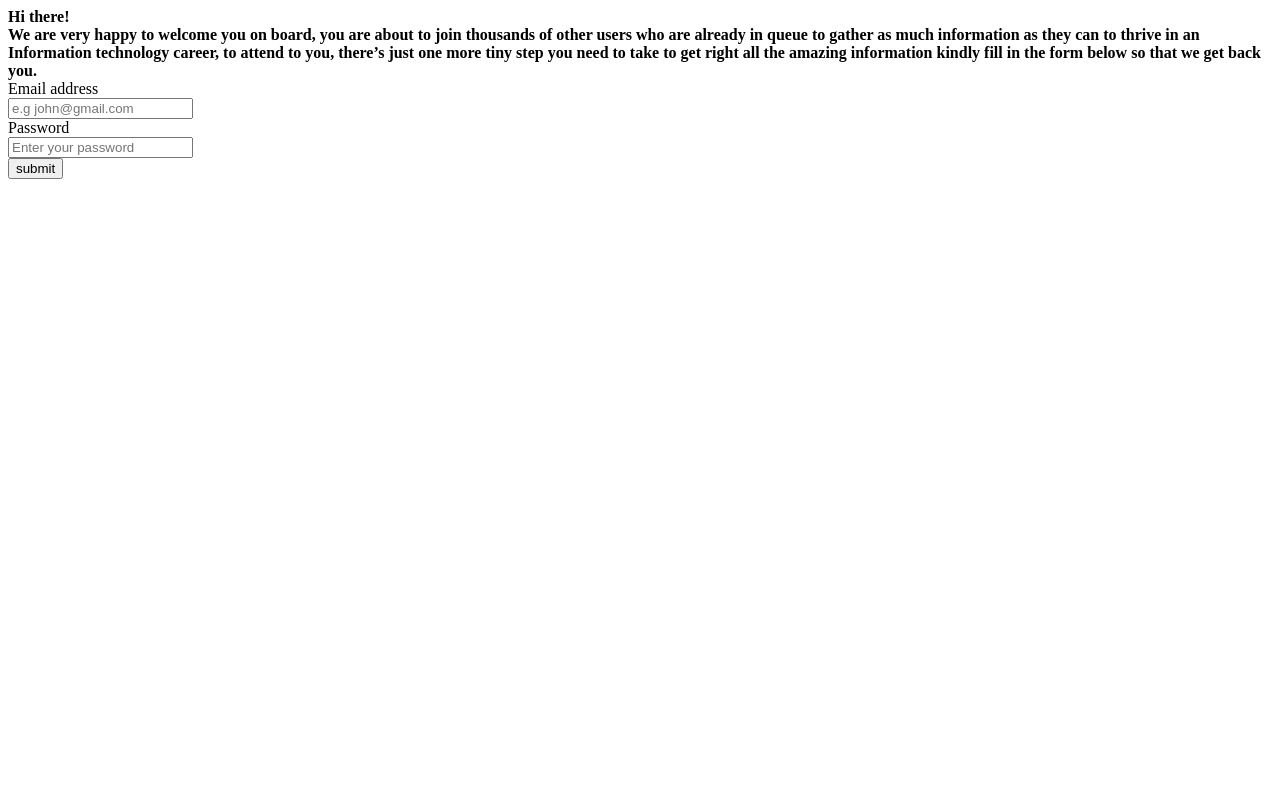
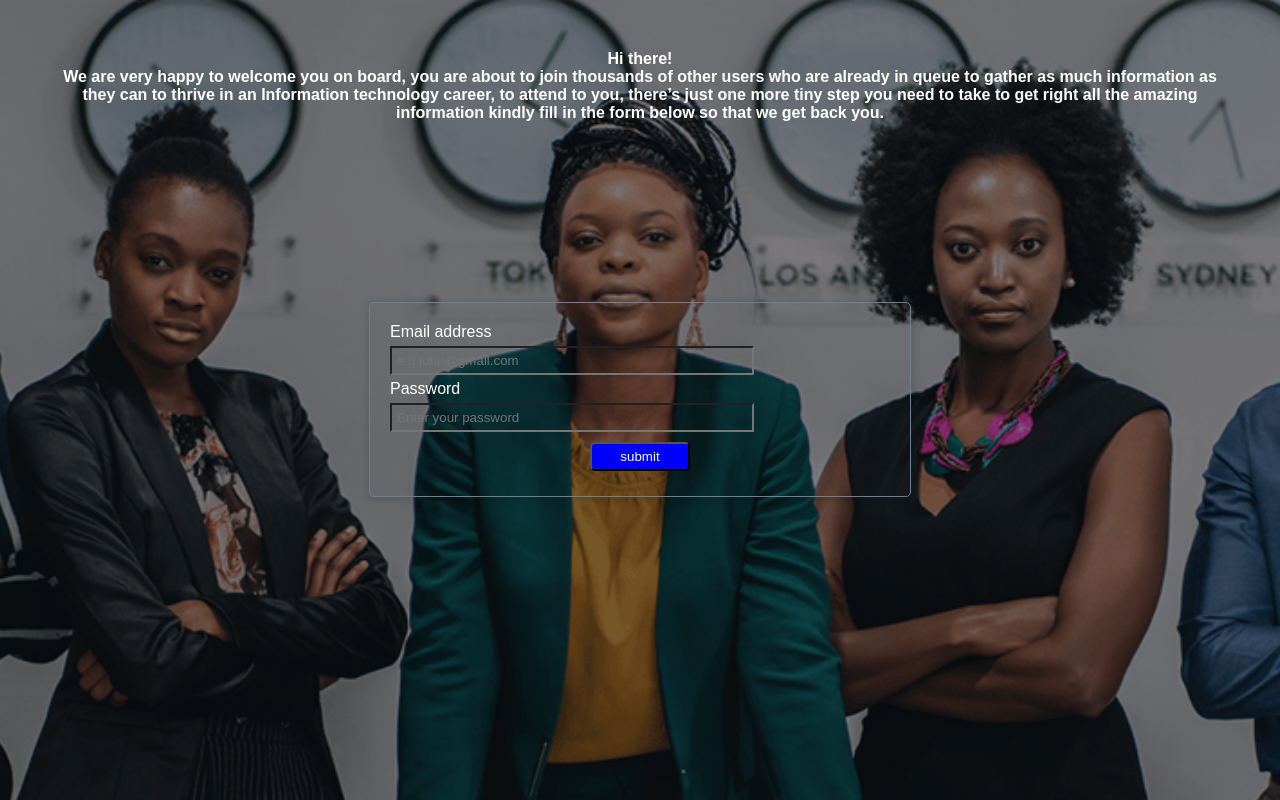
Before and after one commit to VincentNjele/TechGrow, a plain HTML site: page images/Forms/Waitlist.html in a window 1280 px wide. Drawn offline with Linux system fonts and the light colour scheme; files that its build step writes are made by us from their sources; the site is published under a folder, as on GitHub Pages, so addresses that start at the root find nothing; files whose address does not match are found by name.

Commit message:
Update Waitlist.html

```diff
--- a/images/Forms/Waitlist.html
+++ b/images/Forms/Waitlist.html
@@ -3,7 +3,7 @@
 <head>
     <meta charset="UTF-8">
     <meta name="viewport" content="width=device-width, initial-scale=1.0">
-    <link rel="stylesheet" href="/CSS/form.css">
+    <link rel="stylesheet" href="CSS/form.css">
     <title>Document</title>
 </head>
 <body>
```
